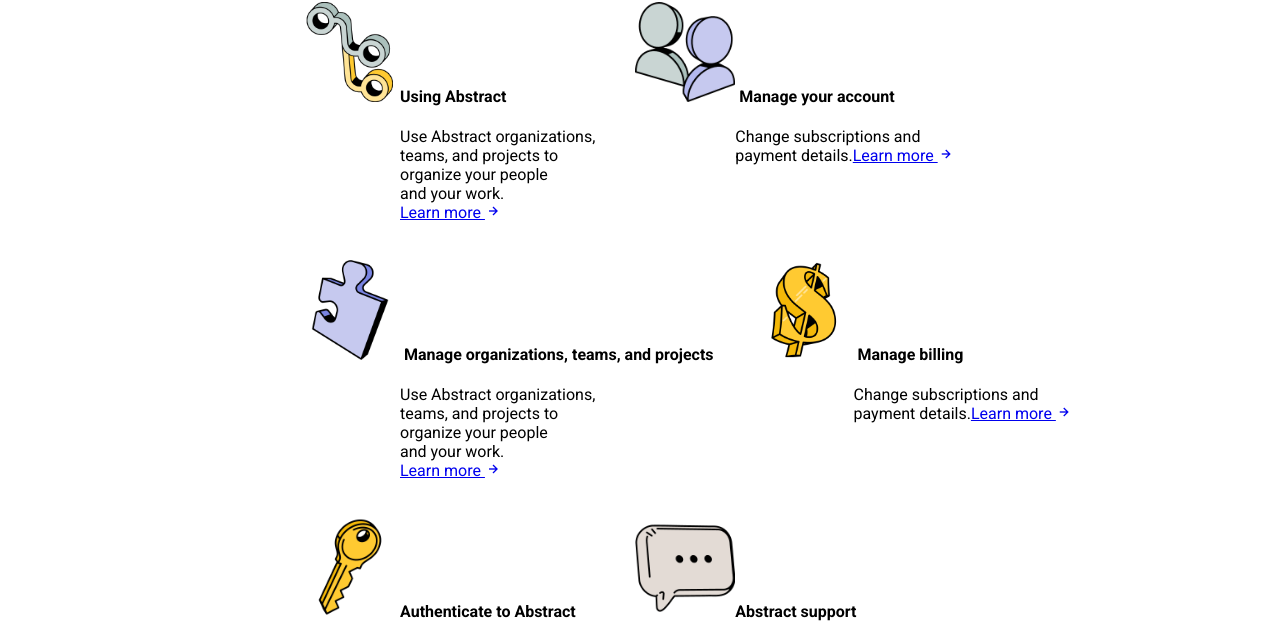
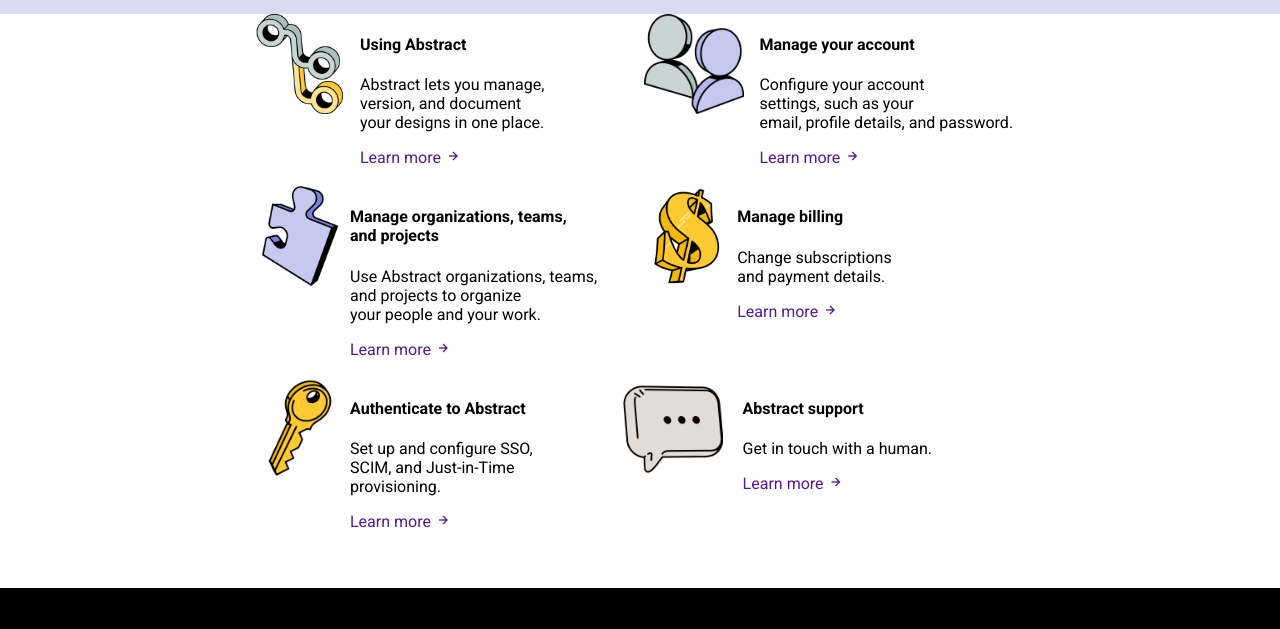
Before and after one commit to Golponer9215/abstract, a plain HTML site: page index.html in a window 1280 px wide. Shown: the part 460-1089 px from the top of the page. Drawn offline with nearby package versions, Linux system fonts and the light colour scheme.

Commit message:
added body

```diff
--- a/index.html
+++ b/index.html
@@ -20,64 +20,89 @@
         </div>
         <div style="display: flex;gap: 40px; padding-top: 20px;">
             <button style=" width: 200px; height: 50px; border-radius: 15px;color: white;background-color: black;border-color: white;">Submit a request</button>
-            <button style="width: 100px; height: 50px;border-radius: 15px;background-color: blue;border-color: beige;" >Sign in</button>
+            <button style="width: 100px; height: 50px;border-radius: 15px;background-color: #4C5FD5;border-color: beige;" >Sign in</button>
         </div>
     </nav>
-     <div style="background-color: rgb(191, 205, 231);padding: 100px; text-align: center; align-items: center;">
-        <h1>How can we help?</h1>
+     <div style=" background-color:#dadbf1; padding: 100px; text-align: center; align-items: center;">
+        <h1 style="font-size: 50px; font-size: 2.5em; font-family: Impact, Haettenschweiler, 'Arial Narrow Bold', sans-serif;">How can we help?</h1>
        <div class="searchbar">
     <input type="text" placeholder="search">
     <i class='bx bx-right-arrow-alt'></i>
    </div>
      </div>
-     <section style="padding-left: 300px;">
-     <div style="display: flex; gap: 40px;">
+     <div style="margin-left: 250px; background-color: #fff;">
+     <section style="display: flex; gap: 100px; margin-left: 0px;">
+    <div style="display: flex;">
         <div>
-           <div style="flex-direction: column;">
-       <h4> <img src="img/1p.png" width="100px">Using Abstract</h4>
-       <p style="padding-left: 100px;">Use Abstract organizations, <br>teams, and projects to <br> organize your people <br>and your work. <br><a href="#">Learn more <i class='bx bx-right-arrow-alt'></i></a>
-       </p>
-       </div>
+            <img src="img/1p.png" width="100px">
         </div>
+        <div style="padding-left: 10px;">
+            <h4>Using Abstract</h4>
+            <p>Abstract lets you manage, <br> version, and document <br>your designs in one place. <br></p>
+         <a href="">Learn more <i class='bx bx-right-arrow-alt'></i></a>
+        </div>
+    </div>
+    <div style="display: flex;">
         <div>
-       <h4> <img src="img/2p.png" width="100px">
-        Manage your account</h4>
-       <p style="padding-left: 100px;">Change subscriptions and <br> payment details.<a href="#">Learn more <i class='bx bx-right-arrow-alt'></i></a>
-       </p>
-       </div>
-     </div>
+            <img src="img/2p.png" width="100px">
+        </div>
+        <br><br>
+        <div style="padding-left: 15px;">
+            <h4>Manage your account</h4>
+            <p>Configure your account <br>settings, such as your <br> email, profile details, and password. <br></p>
+         <a href="">Learn more <i class='bx bx-right-arrow-alt'></i></a>
+        </div>
+    </div>
+    </section>
+    <br>
+    <section style="display: flex; gap: 40px; margin-left:0;">
+        <div style="display: flex;">
+            <div>
+                <img src="/img/3p.png" width="100px">
+            </div>
+            <div>
+                <h4>
+                    Manage organizations, teams, <br>and projects</h4>
+                <p>Use Abstract organizations, teams,<br> and projects to organize <br>your people and your work. <br></p>
+             <a href="">Learn more <i class='bx bx-right-arrow-alt'></i></a>
+            </div>
+        </div>
+        <div style="display: flex;">
+            <div>
+                <img src="/img/4p.png" width="100px">
+            </div>
+            <div>
+                <h4>Manage billing</h4>
+                <p>Change subscriptions <br> and payment details.</p>
+             <a href="">Learn more <i class='bx bx-right-arrow-alt'></i></a>
+            </div>
+        </div>
+        </section>
+        <br>
+        <section style="display: flex; gap: 90px;">
+            <div style="display: flex;">
+                <div>
+                    <img src="/img/5p.png" width="100px">
+                </div>
 
-     <div style="display: flex; gap: 40px;">
-         <div>
-            <div style="flex-direction: column;">
-        <h4> <img src="img/3p.png" width="100px">
-            Manage organizations, teams, and projects</h4>
-        <p style="padding-left: 100px;">Use Abstract organizations, <br>teams, and projects to <br> organize your people <br>and your work. <br><a href="#">Learn more  <i class='bx bx-right-arrow-alt'></i></a>
-        </p>
-        </div>
-         </div>
-         <div>
-        <h4> <img src="img/4p.png" width="100px">
-            Manage billing</h4>
-        <p style="padding-left: 100px;">Change subscriptions and <br> payment details.<a href="#">Learn more <i class='bx bx-right-arrow-alt'></i></a>
-        </p>
-        </div>
-     </div>
-     <div style="display: flex; gap: 40px;">
-        <div>
-           <div style="flex-direction: column;">
-       <h4> <img src="img/5p.png" width="100px">Authenticate to Abstract</h4>
-       <p style="padding-left: 100px;">Use Abstract organizations, <br>teams, and projects to <br> organize your people <br>and your work. <br><a href="#">Learn more  <i class='bx bx-right-arrow-alt'></i></a>
-       </p>
-       </div>
-        </div>
-        <div>
-       <h4> <img src="img/6p.png" width="100px">Abstract support</h4>
-       <p style="padding-left: 100px;">Change subscriptions and <br> payment details.<a href=""> Learn more  <i class='bx bx-right-arrow-alt'></i></a>
-       </p>
-       </div>
+                <div>
+                    <h4>Authenticate to Abstract</h4>
+                    <p>Set up and configure SSO, <br> SCIM, and Just-in-Time <br> provisioning.</p>
+                 <a href="">Learn more <i class='bx bx-right-arrow-alt'></i></a>
+                </div>
+            </div>
+            <div style="display: flex;">
+                <div>
+                    <img src="/img/6p.png" width="100px">
+                </div>
+                <div style="padding-left: 20px;">
+                    <h4>Abstract support</h4>
+                    <p>Get in touch with a human.</p>
+                 <a href="">Learn more <i class='bx bx-right-arrow-alt'></i></a>
+                </div>
+            </div>
+            </section>
     </div>
-   </section>
    <br>
    <br>
    <br>
@@ -92,8 +117,8 @@
      </div>
      <div>
         <h4>Resource</h4>
-        <p>Blog <br>
-            Help Center <br>
+        <a href="http://google.com" target="blank" > Blog</a>
+            <p>Help Center </p>
             Release Notes <br>
             Status <br>
             </p>
@@ -126,7 +151,7 @@
     Abstract Studio Design, Inc. <br> All rights reserved <br></p>
     </section>
     <div class="fot-button">
-       <button style="padding-top: 25px; border: none;" > <button style="color: aliceblue; border-color: aliceblue;border-radius: 45%;"><i class='bx bx-question-mark'></i></button>Help</button>
+       <button style=" padding-right: 20px; padding-top: 25px; border: none;" > <button style="color: aliceblue; font-size: small; border-color: aliceblue;border-radius: 50px; padding-top: 5px; padding-bottom: 5px;"><i class='bx bx-question-mark'></i></button>Help</button>
     </div>
    </footer>
 
--- a/style.css
+++ b/style.css
@@ -53,6 +53,8 @@
     width: 120px;
     height: 40px;
     border-radius: 15px;
-
-
  }
+ a{
+    text-decoration: none;
+    list-style: none;
+ }
```
